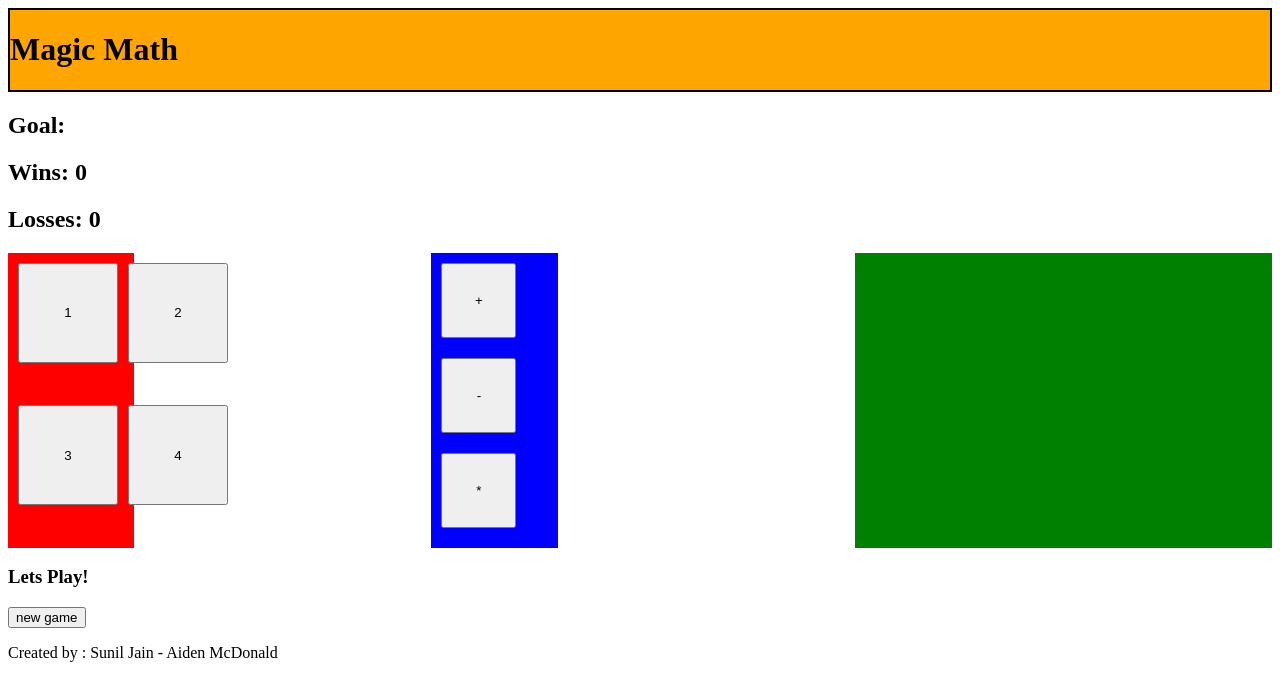
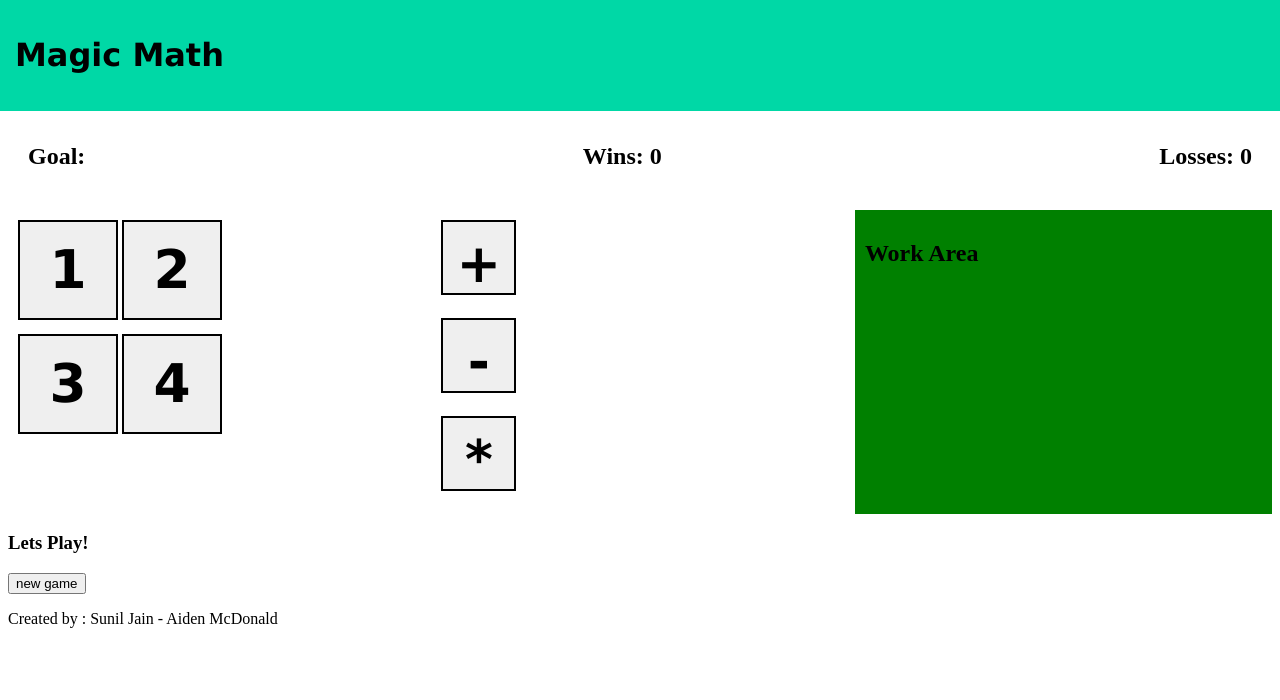
Before and after one commit to mcdonaid1379/assign5webDev, a plain HTML site: page index.html in a window 1280 px wide. Drawn offline with Linux system fonts and the light colour scheme.

Commit message:
Added extra style - still WIP

```diff
--- a/index.html
+++ b/index.html
@@ -35,7 +35,7 @@
         </div>
 
         <div id="workarea">
-
+            <h2>Work Area</h2>
         </div>
 
     </div>
--- a/styles.css
+++ b/styles.css
@@ -1,22 +1,9 @@
-header {
-    background-color: orange;
-    border: solid black 2px;
-}
-
 #general_container {
     display: flex;
     flex-wrap: nowrap;
     width: 100%;
-    justify-content: space-between;
+    justify-content:space-between;
 
-}
-
-#number_buttons {
-    background-color: red;
-}
-
-#operator_buttons {
-    background-color: blue;
 }
 
 #workarea {
@@ -38,14 +25,19 @@ header {
     display: block;
     width: 100%;
     margin-bottom: 10px;
+    border: solid black 2px;
+    font-family: Verdana, Geneva, Tahoma, sans-serif;
+    font-weight: bold;
+    font-size: 40pt;
 }
 
 #number_buttons {
     display: grid;
     grid-template-columns: repeat(2, 1fr);
-    gap: 10px;
+    gap: 4px;
     max-width: 10%;
     margin: 0;
+    margin-bottom: 60px;
 }
 
 #number_buttons > button {
@@ -65,3 +57,21 @@ header {
     width: 75px;
     height: 75px;
 }
+
+#display_div {
+    display: flex;
+    justify-content: space-between;
+    align-items: center;
+    margin: 20px;
+}
+
+#display_div > h2 {
+    justify-content: space-between;
+}
+
+header {
+    background-color: rgb(0, 216, 166);
+    margin: -8px;
+    padding: 15px;
+    font-family:Verdana, Geneva, Tahoma, sans-serif;
+}
```
